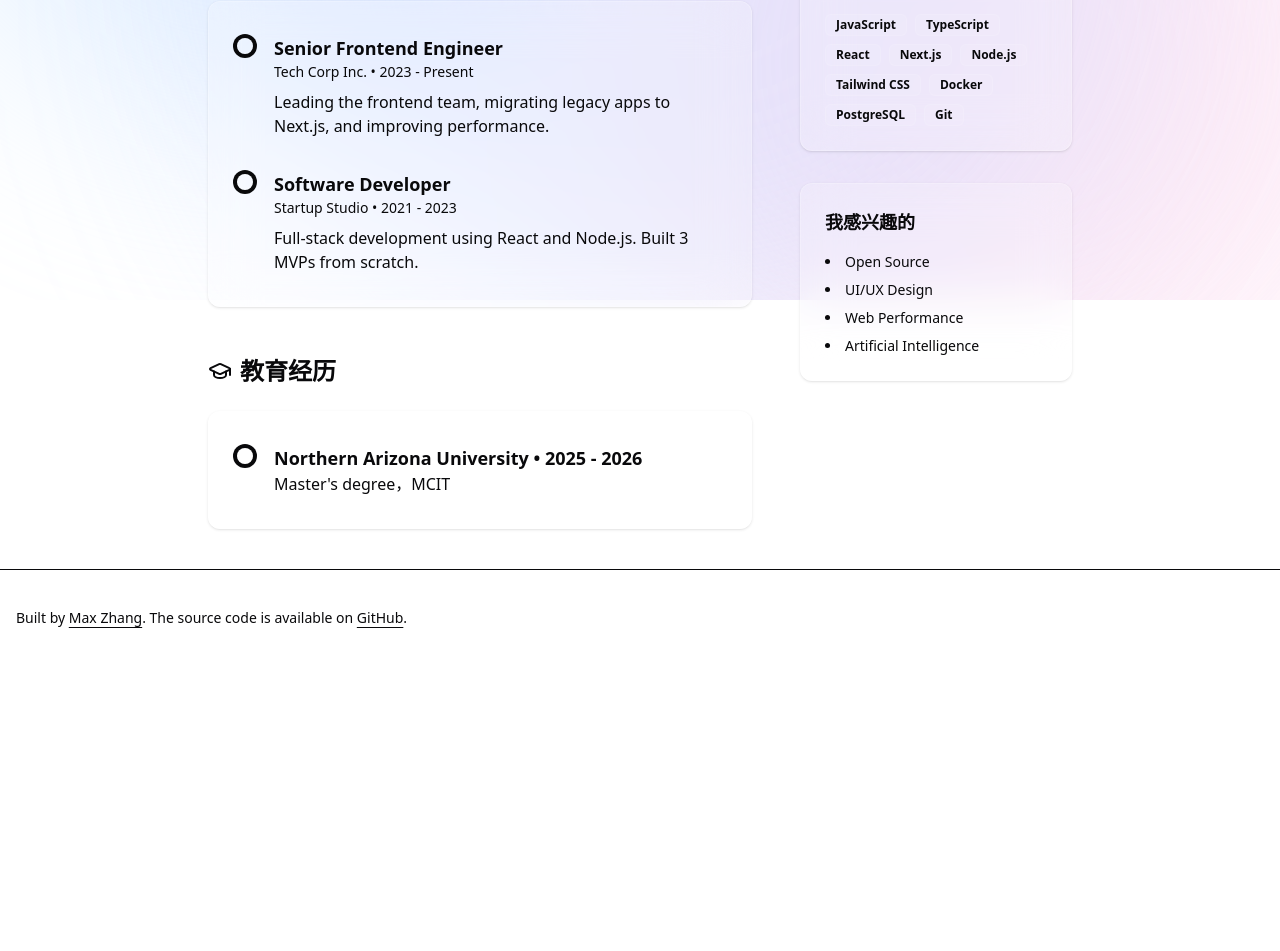
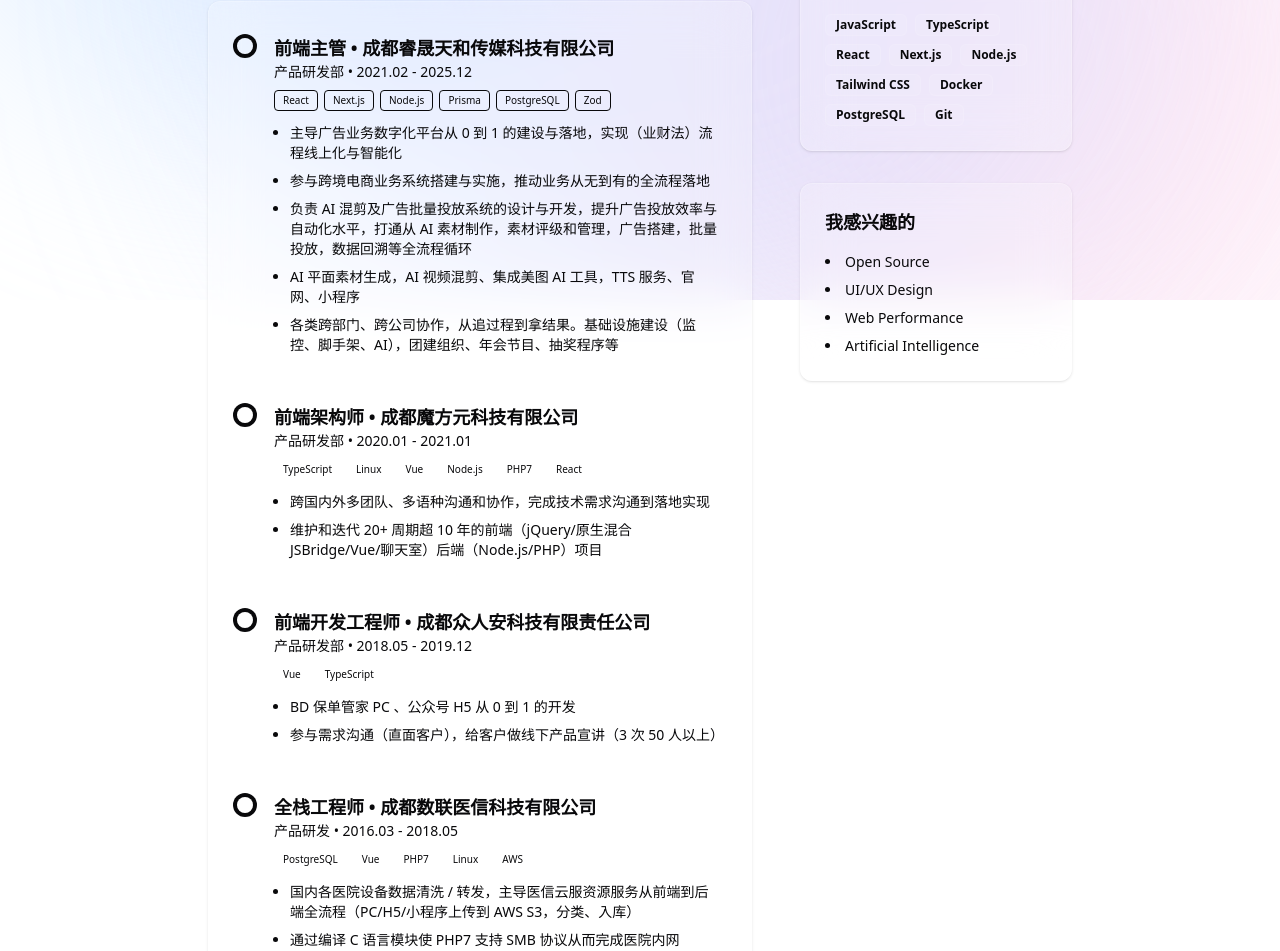
Before and after one commit to zhangshichuan/maxzhang.site, a Next.js app: page /about in a window 1280 px wide. Shown: the part 500-1451 px from the top of the page. Before the commit the page ends 1166 px from the top, so only its background shows below. Built offline with nearby package versions, Linux system fonts and the light colour scheme.

Commit message:
feat: 最简版工作经历描述

```diff
--- a/app/about/page.tsx
+++ b/app/about/page.tsx
@@ -79,22 +79,107 @@ export default function AboutPage() {
 							<Briefcase className="h-6 w-6 text-primary" /> 工作经历
 						</h2>
 						<GlassCard className="p-8 space-y-8" hoverEffect={false}>
-							<div className="relative border-l border-white/10 pl-8 space-y-8">
+							<div className="relative border-l border-white/10 pl-8 space-y-12">
 								<div className="relative">
 									<span className="absolute -left-[37px] top-1 h-4 w-4 rounded-full border border-white/20 bg-primary ring-4 ring-background/50" />
-									<h3 className="font-bold text-lg">Senior Frontend Engineer</h3>
-									<p className="text-muted-foreground text-sm">Tech Corp Inc. • 2023 - Present</p>
-									<p className="mt-2 text-foreground/80">
-										Leading the frontend team, migrating legacy apps to Next.js, and improving performance.
-									</p>
+									<div className="flex flex-col mb-1">
+										<h3 className="font-bold text-lg">前端主管 • 成都睿晟天和传媒科技有限公司</h3>
+										<p className="text-muted-foreground text-sm">产品研发部 • 2021.02 - 2025.12</p>
+									</div>
+									<div className="flex flex-wrap gap-1.5 my-2">
+										{['React', 'Next.js', 'Node.js', 'Prisma', 'PostgreSQL', 'Zod'].map((tag) => (
+											<span
+												key={tag}
+												className="px-2 py-0.5 rounded text-[10px] font-medium bg-primary/10 text-primary border border-primary/20"
+											>
+												{tag}
+											</span>
+										))}
+									</div>
+									<ul className="mt-3 text-foreground/80 text-sm space-y-2 list-disc list-outside ml-4">
+										<li>主导广告业务数字化平台从 0 到 1 的建设与落地，实现（业财法）流程线上化与智能化</li>
+										<li>参与跨境电商业务系统搭建与实施，推动业务从无到有的全流程落地</li>
+										<li>
+											负责 AI 混剪及广告批量投放系统的设计与开发，提升广告投放效率与自动化水平，打通从 AI
+											素材制作，素材评级和管理，广告搭建，批量投放，数据回溯等全流程循环
+										</li>
+										<li>AI 平面素材生成，AI 视频混剪、集成美图 AI 工具，TTS 服务、官网、小程序</li>
+										<li>
+											各类跨部门、跨公司协作，从追过程到拿结果。基础设施建设（监控、脚手架、AI），团建组织、年会节目、抽奖程序等
+										</li>
+									</ul>
 								</div>
+
 								<div className="relative">
 									<span className="absolute -left-[37px] top-1 h-4 w-4 rounded-full border border-white/20 bg-muted-foreground ring-4 ring-background/50" />
-									<h3 className="font-bold text-lg">Software Developer</h3>
-									<p className="text-muted-foreground text-sm">Startup Studio • 2021 - 2023</p>
-									<p className="mt-2 text-foreground/80">
-										Full-stack development using React and Node.js. Built 3 MVPs from scratch.
-									</p>
+									<div className="flex flex-col mb-1">
+										<h3 className="font-bold text-lg">前端架构师 • 成都魔方元科技有限公司</h3>
+										<p className="text-muted-foreground text-sm">产品研发部 • 2020.01 - 2021.01</p>
+									</div>
+									<div className="flex flex-wrap gap-1.5 my-2">
+										{['TypeScript', 'Linux', 'Vue', 'Node.js', 'PHP7', 'React'].map((tag) => (
+											<span
+												key={tag}
+												className="px-2 py-0.5 rounded text-[10px] font-medium bg-white/5 text-muted-foreground border border-white/10"
+											>
+												{tag}
+											</span>
+										))}
+									</div>
+									<ul className="mt-3 text-foreground/80 text-sm space-y-2 list-disc list-outside ml-4">
+										<li>跨国内外多团队、多语种沟通和协作，完成技术需求沟通到落地实现</li>
+										<li>维护和迭代 20+ 周期超 10 年的前端（jQuery/原生混合 JSBridge/Vue/聊天室）后端（Node.js/PHP）项目</li>
+									</ul>
+								</div>
+
+								<div className="relative">
+									<span className="absolute -left-[37px] top-1 h-4 w-4 rounded-full border border-white/20 bg-muted-foreground ring-4 ring-background/50" />
+									<div className="flex flex-col mb-1">
+										<h3 className="font-bold text-lg">前端开发工程师 • 成都众人安科技有限责任公司</h3>
+										<p className="text-muted-foreground text-sm">产品研发部 • 2018.05 - 2019.12</p>
+									</div>
+									<div className="flex flex-wrap gap-1.5 my-2">
+										{['Vue', 'TypeScript'].map((tag) => (
+											<span
+												key={tag}
+												className="px-2 py-0.5 rounded text-[10px] font-medium bg-white/5 text-muted-foreground border border-white/10"
+											>
+												{tag}
+											</span>
+										))}
+									</div>
+									<ul className="mt-3 text-foreground/80 text-sm space-y-2 list-disc list-outside ml-4">
+										<li>BD 保单管家 PC 、公众号 H5 从 0 到 1 的开发</li>
+										<li>参与需求沟通（直面客户），给客户做线下产品宣讲（3 次 50 人以上）</li>
+									</ul>
+								</div>
+
+								<div className="relative">
+									<span className="absolute -left-[37px] top-1 h-4 w-4 rounded-full border border-white/20 bg-muted-foreground ring-4 ring-background/50" />
+									<div className="flex flex-col mb-1">
+										<h3 className="font-bold text-lg">全栈工程师 • 成都数联医信科技有限公司</h3>
+										<p className="text-muted-foreground text-sm">产品研发 • 2016.03 - 2018.05</p>
+									</div>
+									<div className="flex flex-wrap gap-1.5 my-2">
+										{['PostgreSQL', 'Vue', 'PHP7', 'Linux', 'AWS'].map((tag) => (
+											<span
+												key={tag}
+												className="px-2 py-0.5 rounded text-[10px] font-medium bg-white/5 text-muted-foreground border border-white/10"
+											>
+												{tag}
+											</span>
+										))}
+									</div>
+									<ul className="mt-3 text-foreground/80 text-sm space-y-2 list-disc list-outside ml-4">
+										<li>
+											国内各医院设备数据清洗 /
+											转发，主导医信云服资源服务从前端到后端全流程（PC/H5/小程序上传到 AWS S3，分类、入库）
+										</li>
+										<li>通过编译 C 语言模块使 PHP7 支持 SMB 协议从而完成医院内网 Windows 日志转发到 Linux 系统的工作</li>
+										<li>总计 10 个大 4 实习生历时 10 个月完成从实习到指导毕业设计到转正为正式员工全过程</li>
+										<li>在产品宣讲会前按质按时完成医信云服 2.0, 助力公司完成由红杉资本领投的 5000 万美元 A 轮融资</li>
+										<li>跨部门紧密的协作 / 信任关系</li>
+									</ul>
 								</div>
 							</div>
 						</GlassCard>
--- a/components/footer.tsx
+++ b/components/footer.tsx
@@ -1,4 +1,6 @@
 export function Footer() {
+	const currentYear = new Date().getFullYear()
+
 	return (
 		<footer className="border-t border-border/40 py-6 md:py-0">
 			<div className="container flex flex-col items-center justify-between gap-4 md:h-24 md:flex-row max-w-screen-2xl mx-auto px-4">
@@ -12,16 +14,7 @@ export function Footer() {
 					>
 						Max Zhang
 					</a>
-					. The source code is available on{' '}
-					<a
-						href="https://github.com/zhangshichuan/maxzhang.site"
-						target="_blank"
-						rel="noreferrer"
-						className="font-medium underline underline-offset-4"
-					>
-						GitHub
-					</a>
-					.
+					. © {currentYear} All rights reserved.
 				</p>
 			</div>
 		</footer>
```
